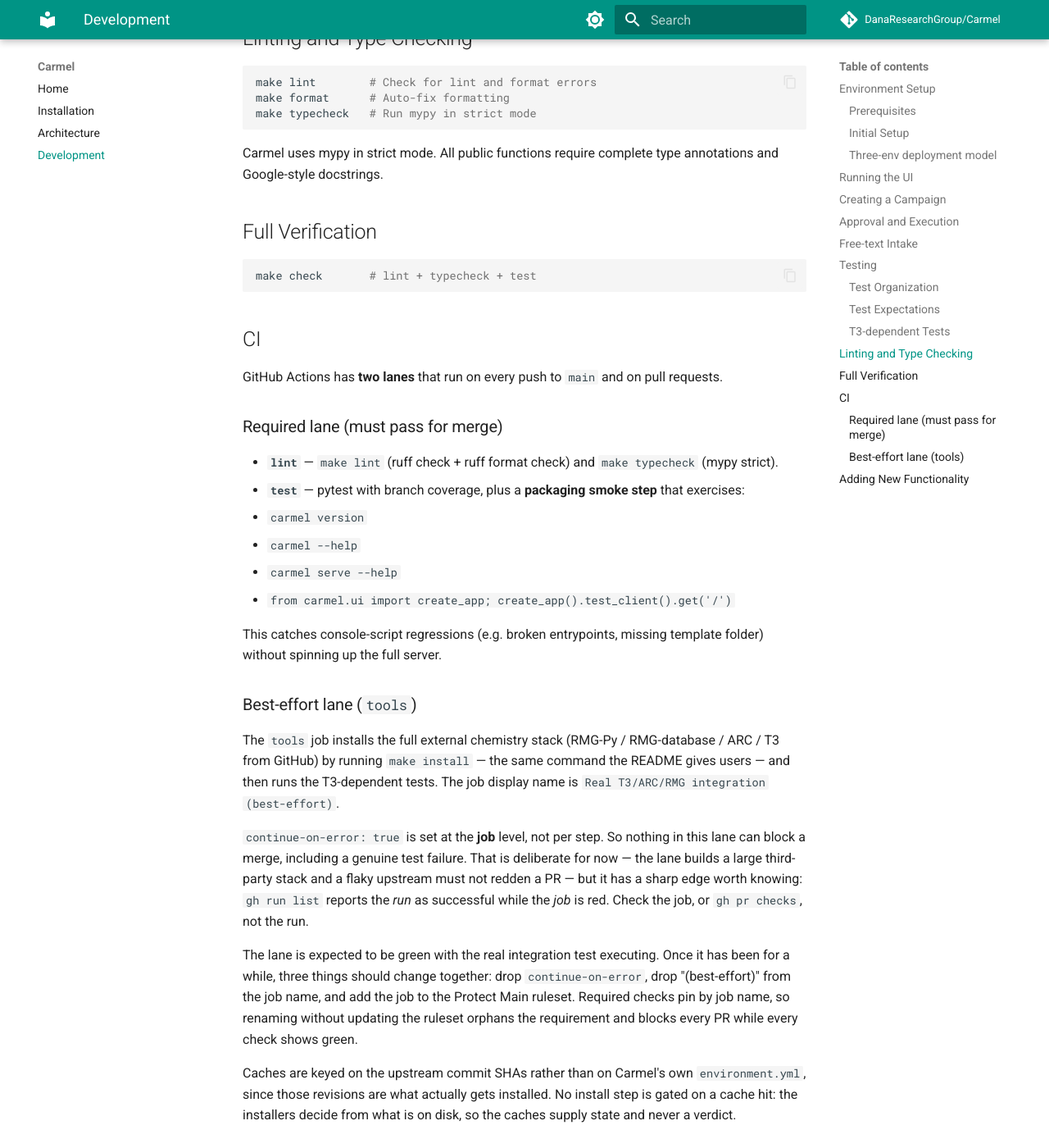
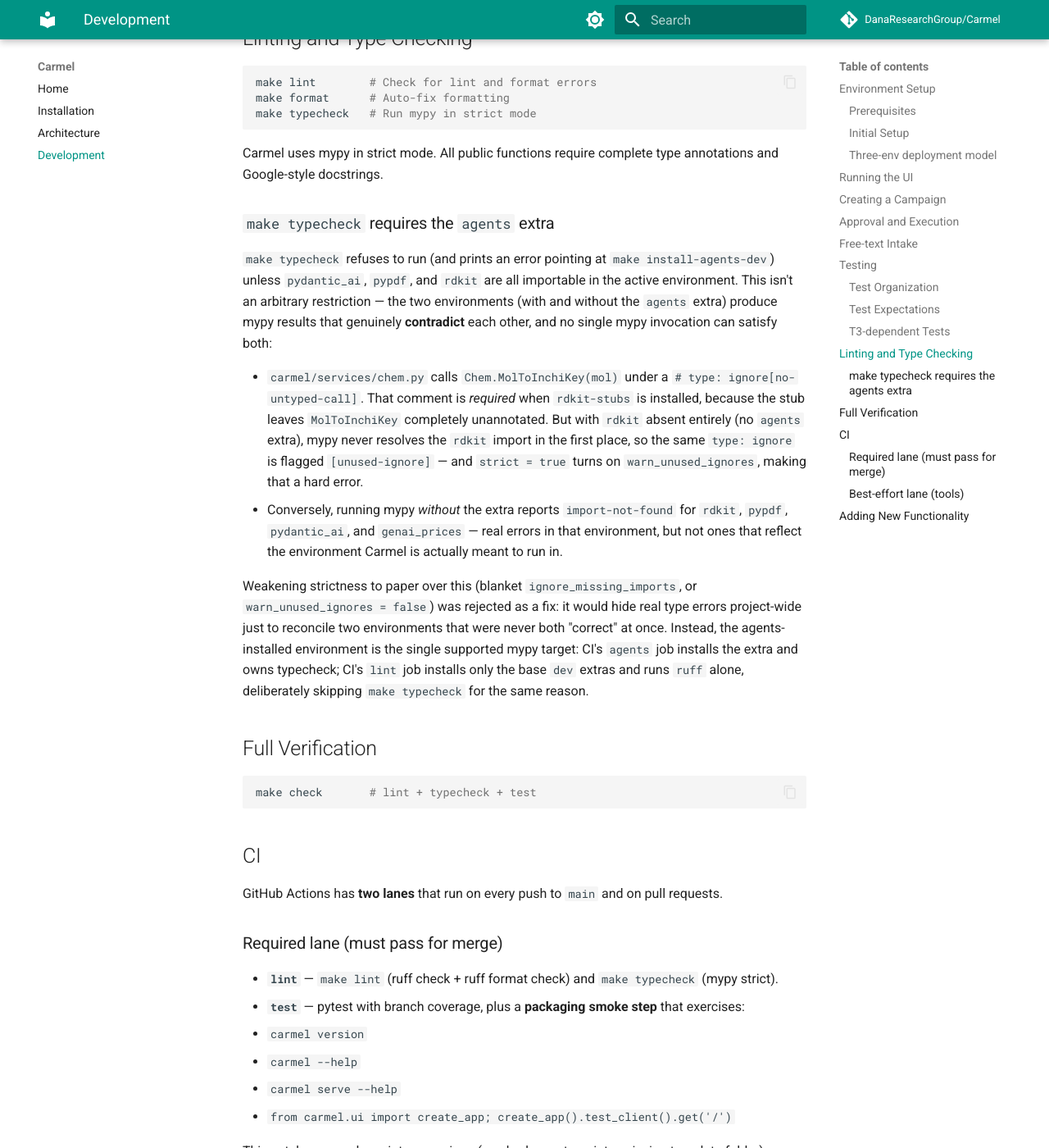
Before and after one commit to DanaResearchGroup/Carmel, an MkDocs documentation site: the page built from docs/development.md, in a window 1280 px wide and 1400 px high, scrolled down 4979 px. Shown: the whole window at 82% size. Built offline with MkDocs 1.6.1 and Material for MkDocs 9.7.7, drawn with Linux system fonts in a browser that asks for light colours; comment, search, counter and statistics services are not loaded.

Commit message:
Stop running mypy in the no-extras lint lane; gate it on the agents extra
The lint job's `make install-dev` deliberately omits rdkit/pypdf/pydantic-ai,
but the agents job's `make install-agents-dev` installs them -- and mypy's
results genuinely contradict between the two: chem.py's
`# type: ignore[no-untyped-call]` on `Chem.MolToInchiKey` is required once
rdkit-stubs are on the path (the stub leaves that call unannotated) and
flagged unused-ignore when rdkit is absent, since strict mode enables
warn_unused_ignores. No single mypy config satisfies both environments, and
weakening strictness to reconcile them isn't acceptable.

- ci.yml: drop the `Type check` step from the `lint` job (kept the job's
  `name:` unchanged -- it's a literal required status-check context in the
  repo's "Protect Main" ruleset, confirmed via `gh api .../rulesets`, so
  renaming it would silently break branch protection). The `agents` job
  already runs `make typecheck` with the extra installed and is unaffected.
- Makefile: `make typecheck` now checks that pydantic_ai/pypdf/rdkit are
  importable first and fails with a clear pointer to
  `make install-agents-dev` instead of running mypy against an environment
  it was never meant to check.
- docs/development.md: document why typecheck requires the agents extra,
  citing the chem.py contradiction as the concrete reason.

````diff
--- a/docs/development.md
+++ b/docs/development.md
@@ -213,6 +213,35 @@
 Carmel uses mypy in strict mode. All public functions require complete
 type annotations and Google-style docstrings.
 
+### `make typecheck` requires the `agents` extra
+
+`make typecheck` refuses to run (and prints an error pointing at
+`make install-agents-dev`) unless `pydantic_ai`, `pypdf`, and `rdkit` are all
+importable in the active environment. This isn't an arbitrary restriction —
+the two environments (with and without the `agents` extra) produce mypy
+results that genuinely **contradict** each other, and no single mypy
+invocation can satisfy both:
+
+- `carmel/services/chem.py` calls `Chem.MolToInchiKey(mol)` under a
+  `# type: ignore[no-untyped-call]`. That comment is *required* when
+  `rdkit-stubs` is installed, because the stub leaves `MolToInchiKey`
+  completely unannotated. But with `rdkit` absent entirely (no `agents`
+  extra), mypy never resolves the `rdkit` import in the first place, so the
+  same `type: ignore` is flagged `[unused-ignore]` — and `strict = true`
+  turns on `warn_unused_ignores`, making that a hard error.
+- Conversely, running mypy *without* the extra reports `import-not-found`
+  for `rdkit`, `pypdf`, `pydantic_ai`, and `genai_prices` — real errors in
+  that environment, but not ones that reflect the environment Carmel is
+  actually meant to run in.
+
+Weakening strictness to paper over this (blanket `ignore_missing_imports`,
+or `warn_unused_ignores = false`) was rejected as a fix: it would hide real
+type errors project-wide just to reconcile two environments that were never
+both "correct" at once. Instead, the agents-installed environment is the
+single supported mypy target: CI's `agents` job installs the extra and owns
+typecheck; CI's `lint` job installs only the base `dev` extras and runs
+`ruff` alone, deliberately skipping `make typecheck` for the same reason.
+
 ## Full Verification
 
 ```bash
````
Also changed, not shown: 2 other files.
